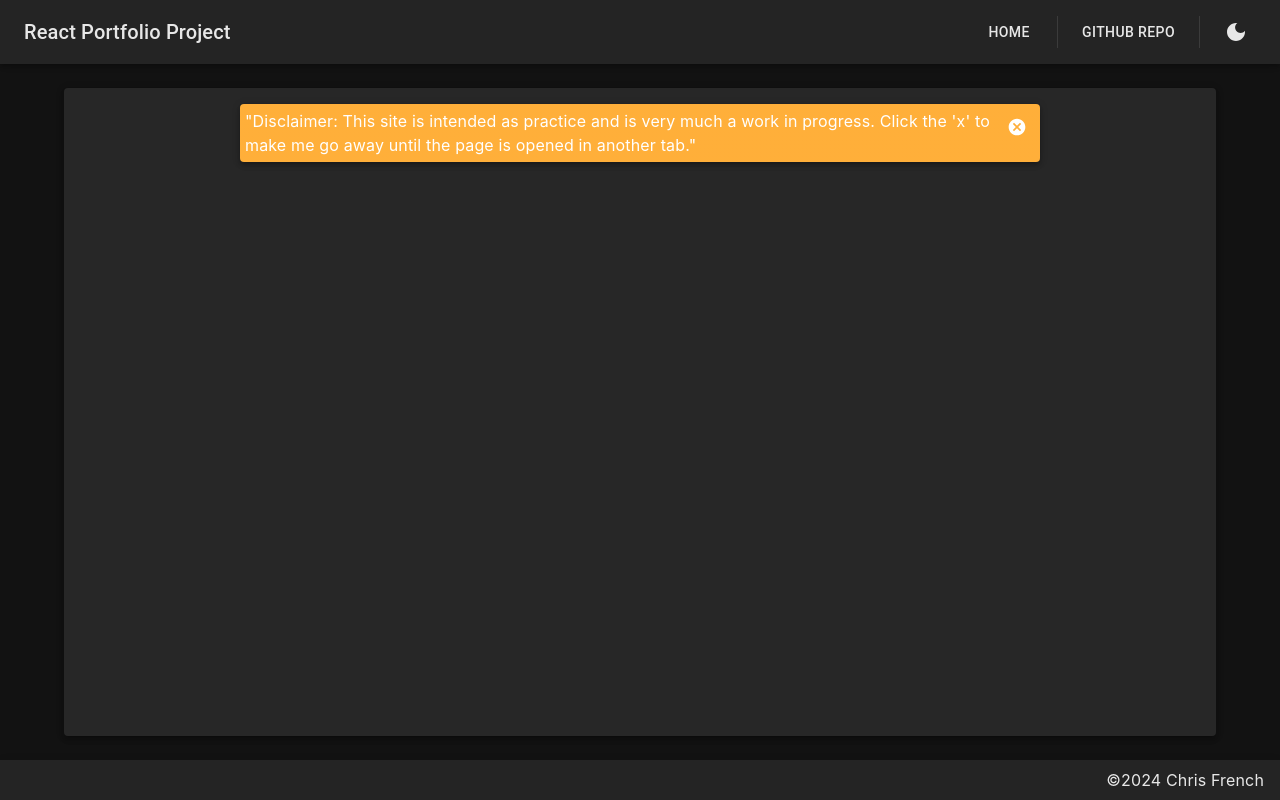
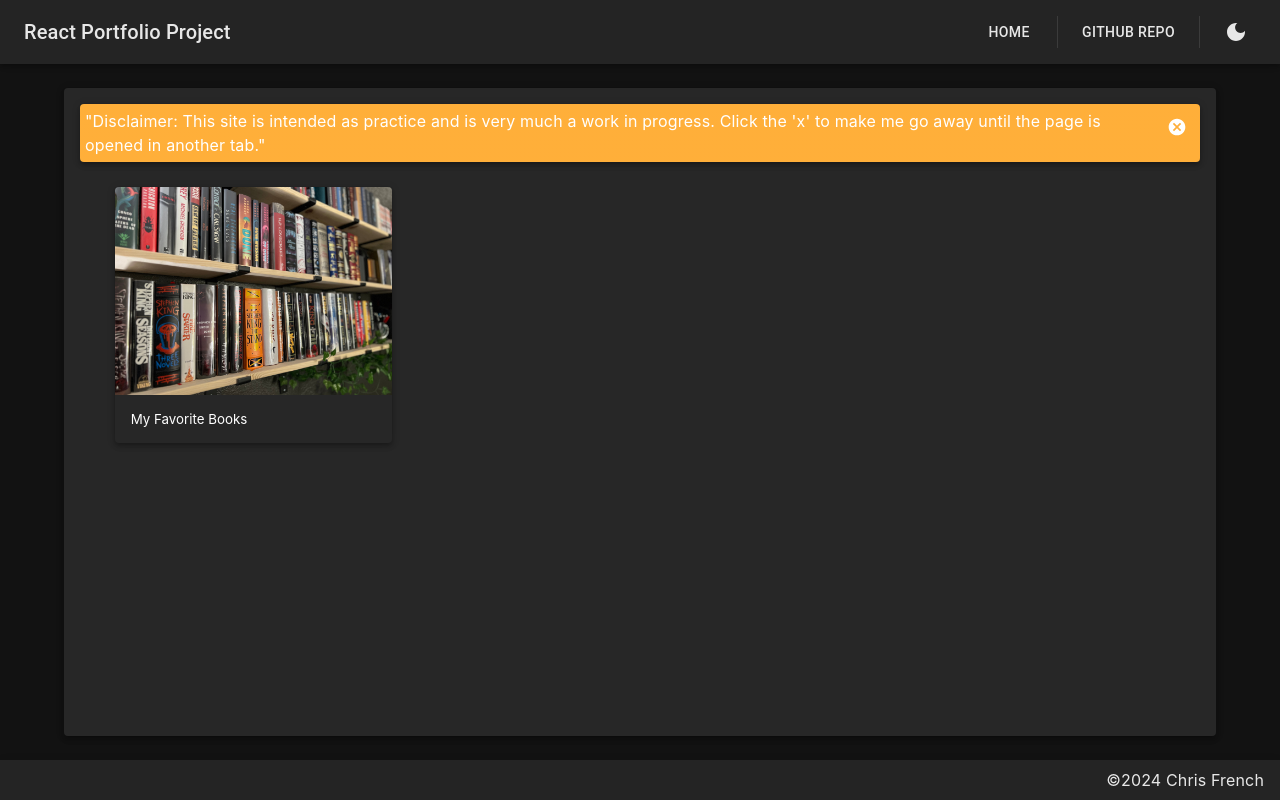
Before and after one commit to caf285/ReactPortfolio, a React (Create React App) app: page / in a window 1280 px wide. Built offline with nearby package versions, Linux system fonts and the light colour scheme.

Commit message:
cardButton component

```diff
--- /dev/null
+++ b/src/components/cardButton/CardButton.js
@@ -0,0 +1,37 @@
+// react
+import { useEffect, useState } from "react";
+
+// mui
+import { Box, Card, CardActionArea, CardContent, CardMedia, Tooltip } from "@mui/material"
+
+export default function CardButton(props) {
+  // unload props
+  const image = props.image
+  const alt = props.alt
+  const title = props.title
+
+  // handle hovered
+  const [isHovered, setIsHovered] = useState(false);
+
+  return (
+    <Card sx={{ width: "80%" }}>
+      <CardActionArea
+        onMouseEnter={() => {setIsHovered(true)}}
+        onMouseLeave={() => {setIsHovered(false)}}
+        onClick={() => {console.log({alt})}}
+      >
+        <Box sx={{ overflow: "hidden" }}>
+        <CardMedia
+          component="img"
+          image={image}
+          alt={alt}
+          sx={{ transition: "transform 0.15s", transformOrigin: "left", transform: isHovered ? "scale(1.1)" : "scale(1)" }}
+        />
+        </Box>
+        <CardContent>
+          {title}
+        </CardContent>
+      </CardActionArea>
+    </Card>
+  )
+};
--- a/src/navigation/Body.js
+++ b/src/navigation/Body.js
@@ -12,10 +12,6 @@ import NoPage from "../pages/NoPage.js";
 export default function Body() {
   const basename = useContext(BasenameContext)
 
-  useEffect(() => {
-    console.log(basename)
-  })
-
   return (
     <div>
       <BrowserRouter basename={basename}>
--- a/src/pages/Home.js
+++ b/src/pages/Home.js
@@ -2,9 +2,12 @@
 import { useState, useEffect } from "react";
 
 // mui
-import { Box, IconButton, Paper, Tooltip } from "@mui/material";
+import { Box, Grid, IconButton, Paper, Tooltip } from "@mui/material";
 import { Cancel as CancelIcon } from "@mui/icons-material";
 import { useTheme } from "@mui/material/styles";
+
+// card button components
+import CardButton from "../components/cardButton/CardButton.js";
 
 export default function HomePage() {
   // mui theme
@@ -18,8 +21,10 @@ export default function HomePage() {
   }, [showWarning])
 
   return (
-    <div style={{margin: "auto", maxWidth: "800px", display: "flex", flexFlow: "column" }}>
-      <Paper sx={{ display: showWarning, flexFlow: "row", alignItems: "flex-start", margin: "auto", padding: "5px", backgroundColor: theme.palette.warning.main }}>
+    <div style={{margin: "auto", maxWidth: "1200px", display: "flex", flexFlow: "column" }}>
+
+      {/* front page disclaimer */}
+      <Paper sx={{ display: showWarning, flexFlow: "row", alignItems: "flex-start", margin: "auto", marginBottom: "25px", padding: "5px", backgroundColor: theme.palette.warning.main }}>
         <Box style={{ flexGrow: 1 }}>
           "Disclaimer: This site is intended as practice and is very much a work in progress. Click the 'x' to make me go away until the page is opened in another tab."
         </Box>
@@ -29,6 +34,19 @@ export default function HomePage() {
           </IconButton>
         </Tooltip>
       </Paper>
+
+      {/* menu grid */}
+      <Grid container spacing={5}>
+        <Grid item xs={12} sm={6} md={4}>
+          <Box sx={{ height: "100%", display: "flex", alignItems: "center", justifyContent: "center" }}>
+            <CardButton
+              image={"/assets/images/books.jpg"}
+              alt={"books"}
+              title={"My Favorite Books"}
+            />
+          </Box>
+        </Grid>
+      </Grid>
     </div>
   )
 };
```
Also changed, not shown: public/assets/images/books.jpg (added).
